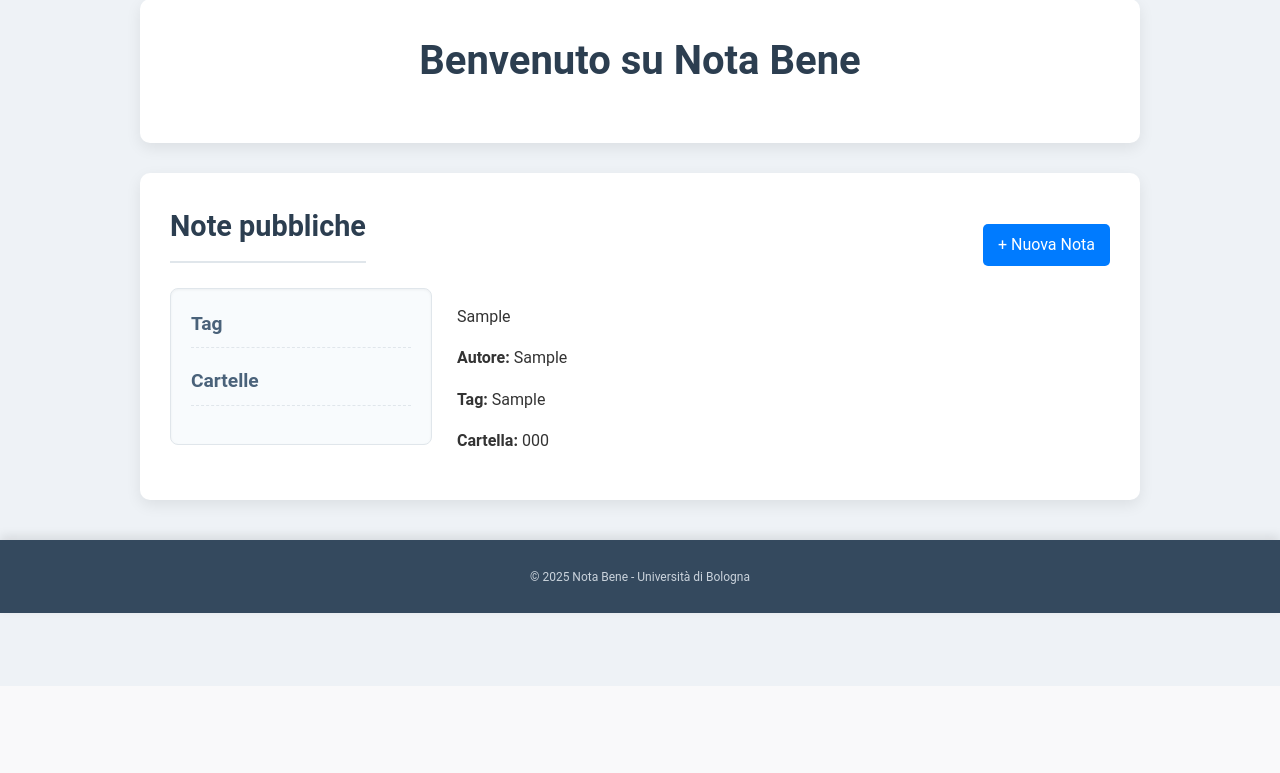
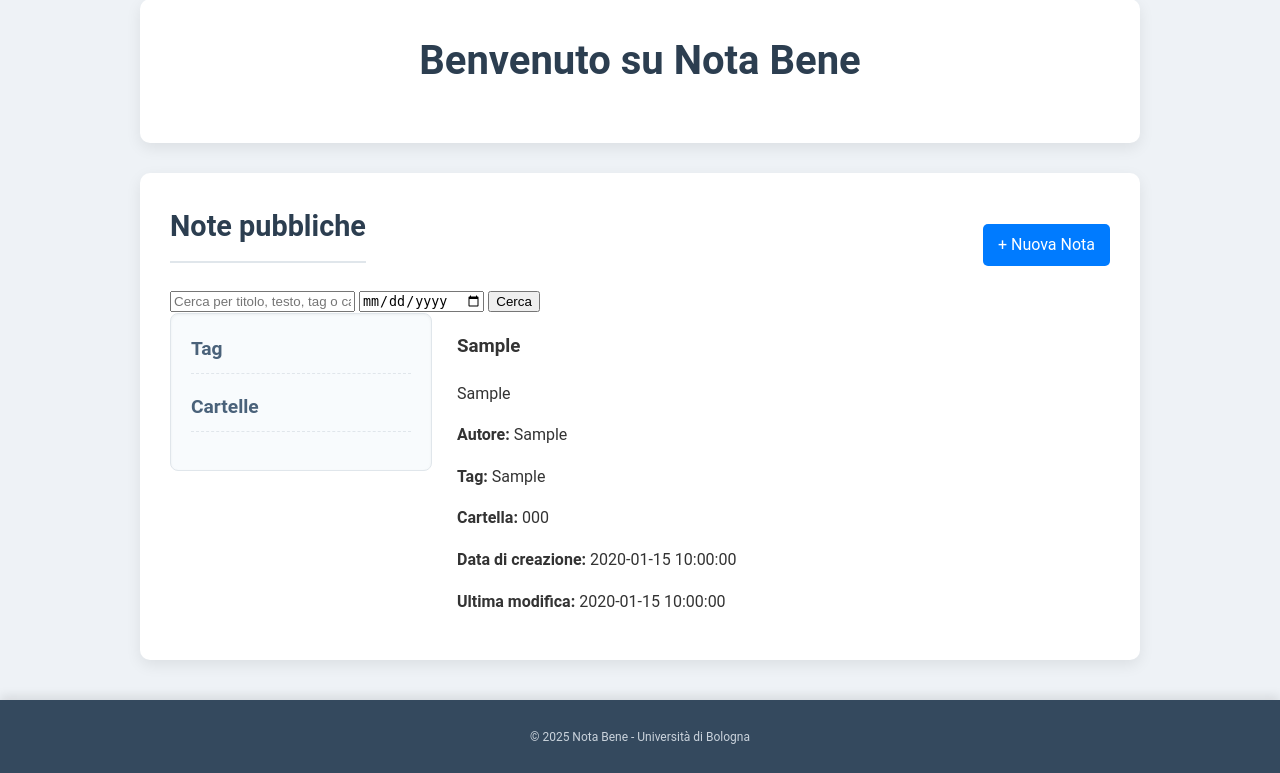
Before and after one commit to crilambe/ProgettoIngSoftware, a PHP site: page /Beta/home.php in a window 1280 px wide. Shown: the part 114-887 px from the top of the page. Before the commit the page ends 730 px from the top, so only its background shows below. Run offline with PHP 8.4, Linux system fonts and the light colour scheme; the visitor is signed in with stand-in values (Sample User, id 1); tables that the repository leaves empty hold one stand-in row (values such as "Sample post").

Commit message:
Add files via upload

```diff
--- a/Beta/database.sql
+++ b/Beta/database.sql
@@ -32,10 +32,13 @@
 CREATE TABLE Note (
     id INT AUTO_INCREMENT PRIMARY KEY,
     autore VARCHAR(100),
+    titolo VARCHAR(100),
     testo TEXT,
     tag VARCHAR(200),
     cartella VARCHAR(200),
     pubblica BOOLEAN DEFAULT FALSE,
     allow_edit BOOLEAN DEFAULT FALSE,
+    data_creazione TIMESTAMP DEFAULT CURRENT_TIMESTAMP,
+    data_ultima_modifica TIMESTAMP DEFAULT CURRENT_TIMESTAMP ON UPDATE CURRENT_TIMESTAMP,
     FOREIGN KEY (autore) REFERENCES Utente(username)
 );
--- a/Beta/home.php
+++ b/Beta/home.php
@@ -7,7 +7,61 @@
     exit();
 }
 
-$stmt = $conn->prepare("SELECT * FROM Note WHERE pubblica = 1");
+// Controllo della ricerca
+$searchTerm = isset($_GET['search']) ? trim($_GET['search']) : '';
+$searchDate = isset($_GET['date']) ? $_GET['date'] : '';
+
+// Preparazione della query di ricerca
+$query = "SELECT * FROM Note WHERE pubblica = 1";
+
+if ($searchTerm || $searchDate) {
+    $query .= " AND (";
+    $conditions = [];
+
+    // Ricerca per parole
+    if ($searchTerm) {
+        $searchTerm = "%" . $searchTerm . "%";
+        $conditions[] = "titolo LIKE ? OR testo LIKE ? OR tag LIKE ? OR cartella LIKE ?";
+    }
+
+    // Ricerca per data (creazione o modifica)
+    if ($searchDate) {
+        $conditions[] = "(data_creazione BETWEEN ? AND ? OR data_ultima_modifica BETWEEN ? AND ?)";
+    }
+
+    $query .= implode(" OR ", $conditions) . ")";
+}
+
+$stmt = $conn->prepare($query);
+
+// Binding dei parametri
+if ($searchTerm || $searchDate) {
+    $types = '';
+    $params = [];
+
+    // Binding per parole
+    if ($searchTerm) {
+        $params[] = $searchTerm;
+        $params[] = $searchTerm;
+        $params[] = $searchTerm;
+        $params[] = $searchTerm;
+        $types .= 'ssss';
+    }
+
+    // Binding per data
+    if ($searchDate) {
+        $startDate = $searchDate . " 00:00:00";
+        $endDate = $searchDate . " 23:59:59";
+        $params[] = $startDate;
+        $params[] = $endDate;
+        $params[] = $startDate;
+        $params[] = $endDate;
+        $types .= 'ssss';
+    }
+
+    $stmt->bind_param($types, ...$params);
+}
+
 $stmt->execute();
 $result = $stmt->get_result();
 $notePubbliche = $result->fetch_all(MYSQLI_ASSOC);
@@ -43,6 +97,14 @@
       <h2>Note pubbliche</h2>
       <a href="newnote.php" class="btn-new-note">+ Nuova Nota</a>
     </div>
+
+    <!-- Modulo di ricerca -->
+    <form method="GET" class="search-form">
+      <input type="text" name="search" placeholder="Cerca per titolo, testo, tag o cartella..." value="<?= isset($_GET['search']) ? htmlspecialchars($_GET['search']) : '' ?>" />
+      <input type="date" name="date" value="<?= isset($_GET['date']) ? $_GET['date'] : '' ?>" />
+      <button type="submit">Cerca</button>
+    </form>
+
     <div class="notes-content">
       <aside class="tags-sidebar">
         <h3>Tag</h3>
@@ -55,14 +117,21 @@
         </ul>
       </aside>
       <div class="notes-list">
+        <?php if (count($notePubbliche) > 0): ?>
           <?php foreach ($notePubbliche as $nota): ?>
             <div class="note-card">
+              <h3><?= htmlspecialchars($nota['titolo']) ?></h3>
               <p><?= nl2br(htmlspecialchars($nota['testo'])) ?></p>
               <p><strong>Autore:</strong> <?= htmlspecialchars($nota['autore']) ?></p>
               <p><strong>Tag:</strong> <?= htmlspecialchars($nota['tag']) ?></p>
               <p><strong>Cartella:</strong> <?= htmlspecialchars($nota['cartella']) ?></p>
+              <p><strong>Data di creazione:</strong> <?= htmlspecialchars($nota['data_creazione']) ?></p>
+              <p><strong>Ultima modifica:</strong> <?= htmlspecialchars($nota['data_ultima_modifica']) ?></p>
             </div>
           <?php endforeach; ?>
+        <?php else: ?>
+          <p>Nessun risultato trovato per la tua ricerca.</p>
+        <?php endif; ?>
       </div>
     </div>
   </section>
--- a/Beta/newnote.php
+++ b/Beta/newnote.php
@@ -11,14 +11,15 @@
 
 if ($_SERVER["REQUEST_METHOD"] === "POST") {
     $autore = $_SESSION['utente'];
+    $titolo = $_POST['titolo'] ?? ''; // Titolo della nota
     $testo = $_POST['testo'] ?? '';
     $tag = $_POST['tag'] ?? '';
     $cartella = $_POST['cartella'] ?? '';
     $pubblica = isset($_POST['pubblica']) ? 1 : 0;
     $allow_edit = isset($_POST['allow_edit']) ? 1 : 0;
 
-    $stmt = $conn->prepare("INSERT INTO Note (autore, testo, tag, cartella, pubblica, allow_edit) VALUES (?, ?, ?, ?, ?, ?)");
-    $stmt->bind_param("ssssii", $autore, $testo, $tag, $cartella, $pubblica, $allow_edit);
+    $stmt = $conn->prepare("INSERT INTO Note (autore, titolo, testo, tag, cartella, pubblica, allow_edit) VALUES (?, ?, ?, ?, ?, ?, ?)");
+    $stmt->bind_param("sssssii", $autore, $titolo, $testo, $tag, $cartella, $pubblica, $allow_edit);
 
     if ($stmt->execute()) {
         $messaggio = "Nota salvata con successo.";
@@ -56,6 +57,7 @@
   <?php endif; ?>
 
   <form method="post">
+    <input type="text" name="titolo" placeholder="Titolo della nota" required><br><br>
     <textarea name="testo" rows="5" cols="50" placeholder="Scrivi la tua nota qui..." required></textarea><br><br>
     <input type="text" name="tag" placeholder="Tag (es. scuola, personale)"><br><br>
     <input type="text" name="cartella" placeholder="Cartella (es. lavoro, idee)"><br><br>
```
Lines whose indentation alone changed are shown as unchanged.
